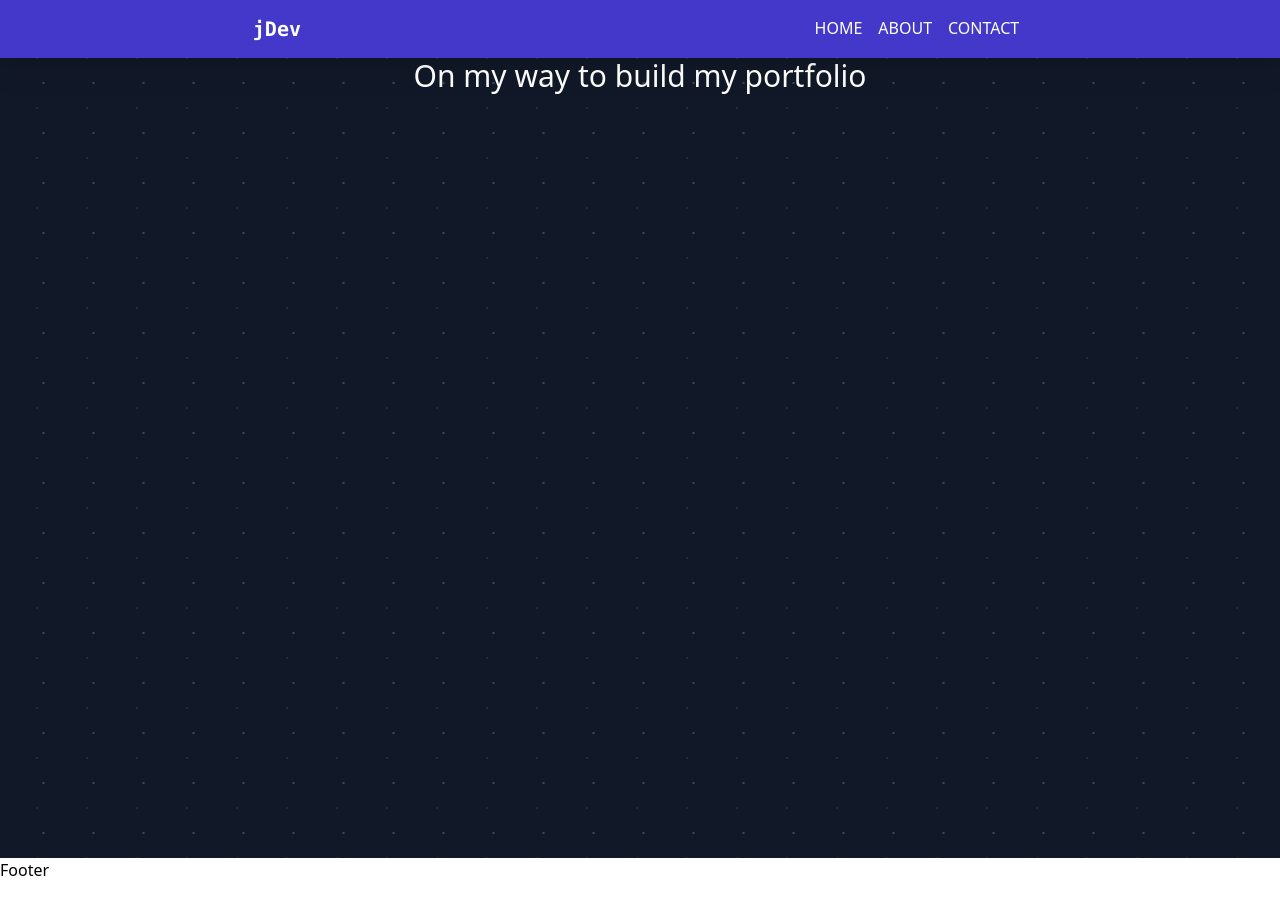
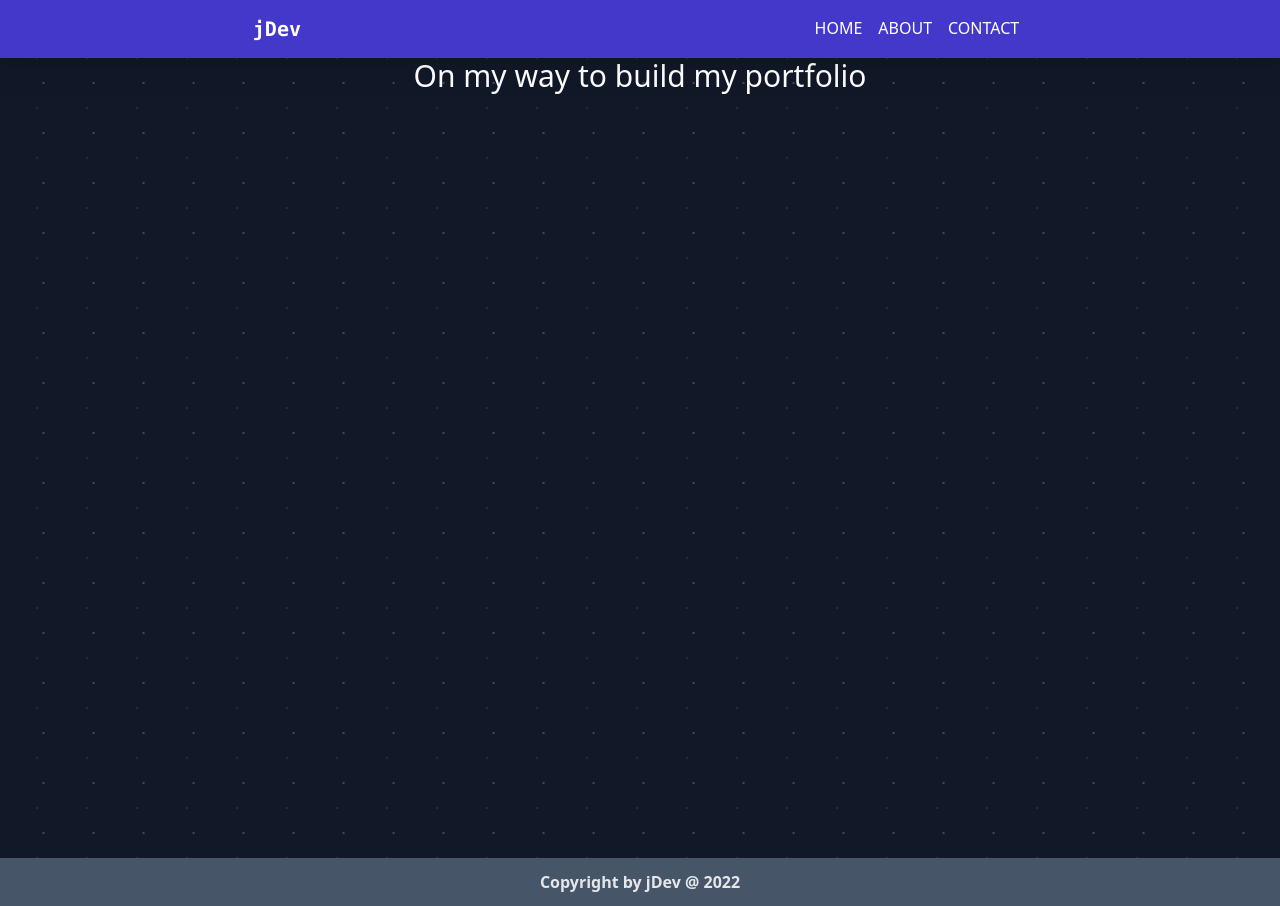
Before and after one commit to jiaulislam/jiaulislam-portfolio, a React (Vite) app: page / in a window 1280 px wide. Before the commit the page ends 882 px from the top, so only its background shows below. Built offline with nearby package versions, Linux system fonts and the light colour scheme.

Commit message:
feat(footer): footer module added

```diff
--- a/src/components/organisms/footer/footer.module.css
+++ b/src/components/organisms/footer/footer.module.css
@@ -0,0 +1,3 @@
+.footer {
+  @apply flex justify-center items-center font-semibold text-gray-200 bg-slate-600 p-3;
+}
--- a/src/components/organisms/footer/footer.tsx
+++ b/src/components/organisms/footer/footer.tsx
@@ -1,5 +1,11 @@
+import styles from "./footer.module.css";
+
 const Footer = () => {
-  return <div>Footer</div>;
+  return (
+    <footer>
+      <p className={styles.footer}>Copyright by jDev @ 2022</p>
+    </footer>
+  );
 };
 
 export default Footer;
```
Also changed, not shown: 1 other file (tests, documents, lock files or other folders).
